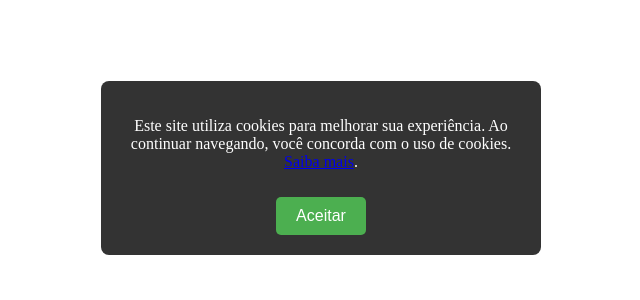
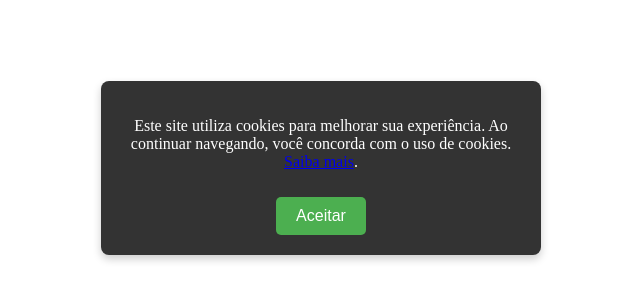
Before and after one commit to gringoxis/recargasonlline, a plain HTML site: page index.html in a window 1280 px wide. Shown: the part 232-532 px from the top of the page, 319-959 px from the left. Drawn offline with Linux system fonts and the light colour scheme.

Commit message:
Update index.html

```diff
--- a/index.html
+++ b/index.html
@@ -20,6 +20,7 @@
             border-radius: 8px;
             width: 80%;
             max-width: 400px;
+            box-shadow: 0 4px 8px rgba(0, 0, 0, 0.2);
         }
 
         #cookie-banner button {
```
